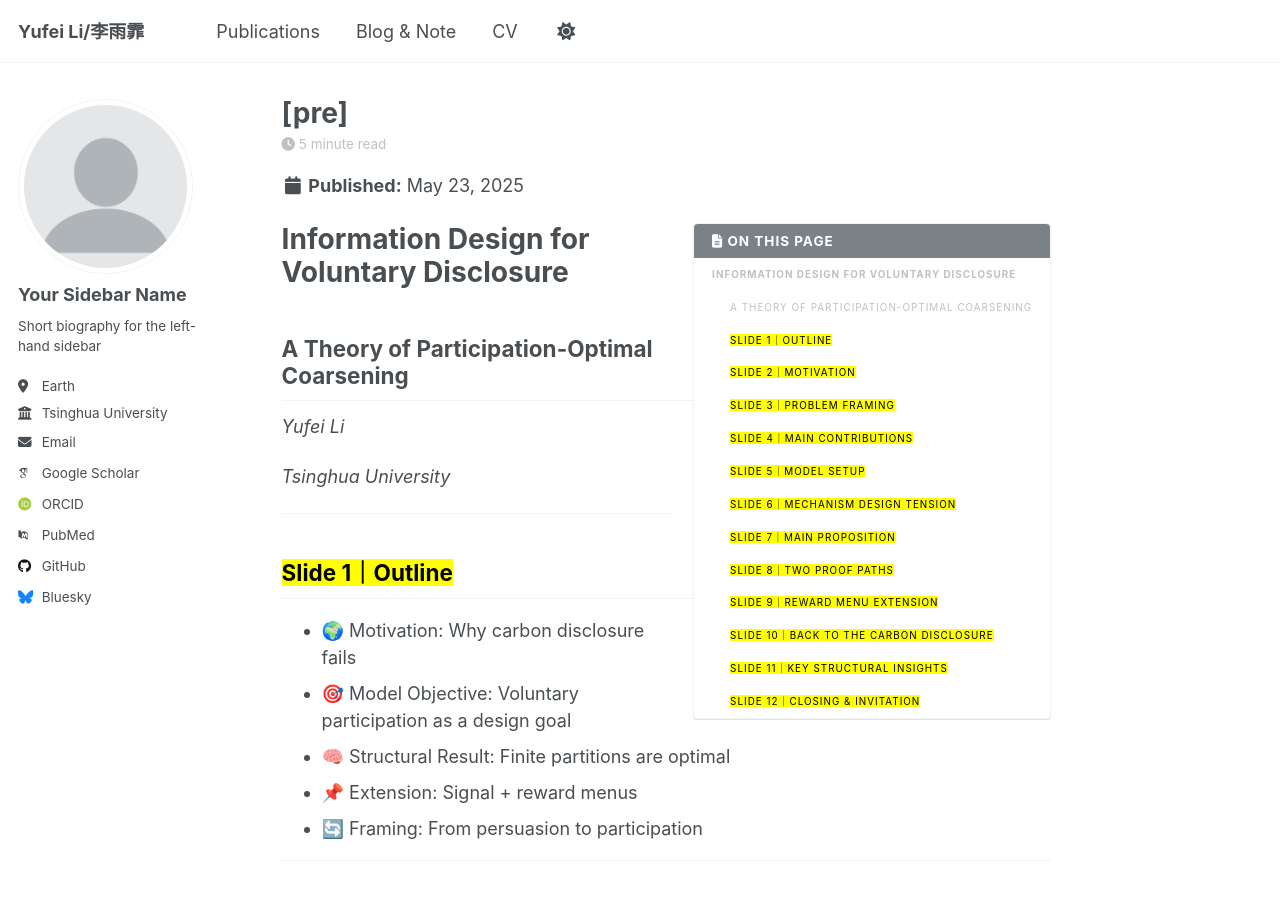
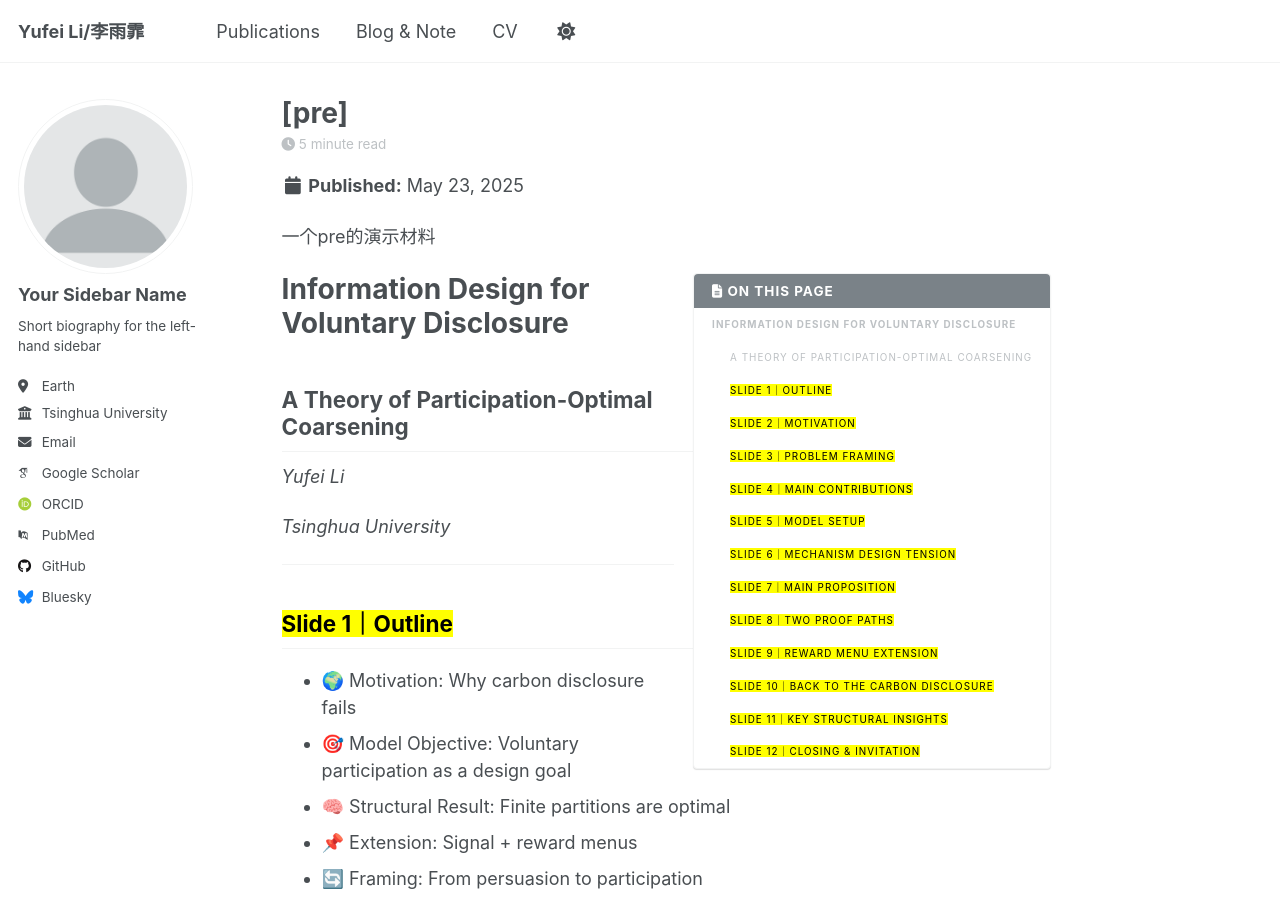
Before and after one commit to Floraaah/Floraaah, a Jekyll site: the page built from _posts/2025-05-23-blog-post-1.md, in a window 1280 px wide and 900 px high. Built offline with Jekyll 4.4.1, drawn with Linux system fonts in a browser that asks for light colours; some web fonts are replaced.

Commit message:
Update 2025-05-23-blog-post-1.md

```diff
--- a/_posts/2025-05-23-blog-post-1.md
+++ b/_posts/2025-05-23-blog-post-1.md
@@ -6,10 +6,9 @@ tags:
   -
   -
 ---
+一个pre的演示材料
 
  {% include toc %}
-
-
 
 # Information Design for Voluntary Disclosure
 
```
